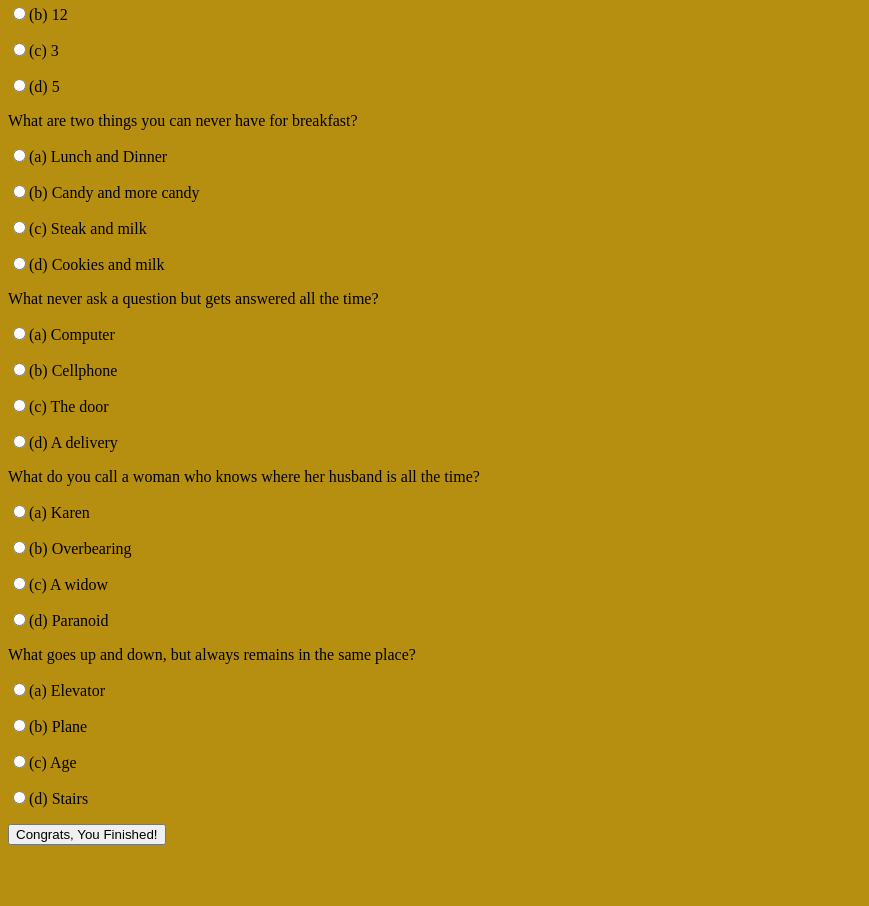
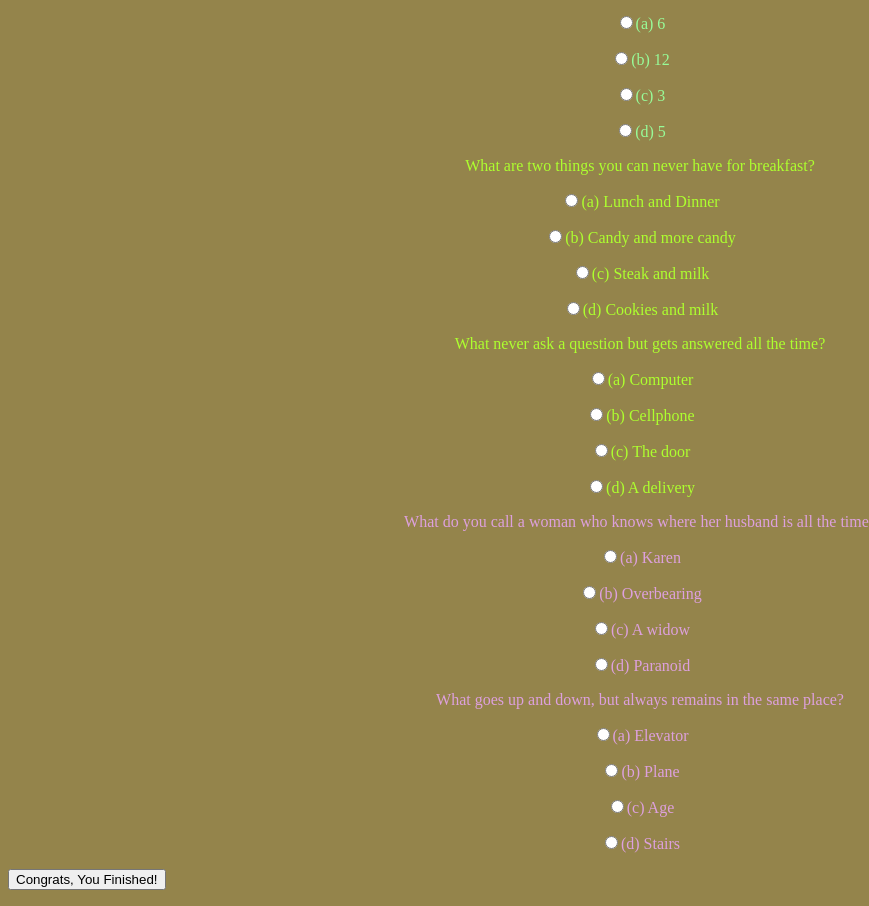
Before and after one commit to Chernandez2022/gameproject1, a website: page index.html in a window 1280 px wide. Shown: the part 680-1586 px from the top of the page, without its empty margins (0-869 px from the left). Before the commit the page ends 1541 px from the top, so only its background shows below. Drawn offline with Linux system fonts and the light colour scheme.

Commit message:
finished up styling :)

```diff
--- a/index.html
+++ b/index.html
@@ -9,7 +9,7 @@
   </head>
   <body>
     <form name="quiz" id="quiz">
-      <h1>Trivia Quiz</h1>
+      <h1 class="title">Trivia Quiz</h1>
       <div class="ghost">
         <p>What is the Capital of New Jersey?</p>
         <p><input type="radio" name="question1" value="Wayne" />(a) Wayne</p>
@@ -23,7 +23,7 @@
           <input type="radio" name="question1" value="Paterson" />(d) Paterson
         </p>
       </div>
-      <div class="quiz">
+      <div class="ghost">
         <p>Where can Kangaroos be found?</p>
         <p>
           <input type="radio" name="question2" value="Australia" />(a) Australia
@@ -34,21 +34,21 @@
         </p>
         <p><input type="radio" name="question2" value="Japan" />(d) Japan</p>
       </div>
-      <div class="quiz">
+      <div class="trick">
         <p>What's 9 + 10?</p>
         <p><input type="radio" name="question3" value="21" />(a) 21</p>
         <p><input type="radio" name="question3" value="11" />(b) 11</p>
         <p><input type="radio" name="question3" value="20" />(c) 20</p>
         <p><input type="radio" name="question3" value="19" />(d) 19</p>
       </div>
-      <div class="quiz">
+      <div class="trick">
         <p>How many months have 28 days?</p>
         <p><input type="radio" name="question4" value="6" />(a) 6</p>
         <p><input type="radio" name="question4" value="12" />(b) 12</p>
         <p><input type="radio" name="question4" value="3" />(c) 3</p>
         <p><input type="radio" name="question4" value="5" />(d) 5</p>
       </div>
-      <div class="quiz">
+      <div class="night">
         <p>What are two things you can never have for breakfast?</p>
         <p>
           <input type="radio" name="question5" value="Lunch and Dinner" />(a)
@@ -70,7 +70,7 @@
           Cookies and milk
         </p>
       </div>
-      <div class="quiz">
+      <div class="night">
         <p>What never ask a question but gets answered all the time?</p>
         <p>
           <input type="radio" name="question6" value="Computer" />(a) Computer
@@ -86,7 +86,7 @@
           delivery
         </p>
       </div>
-      <div class="quiz">
+      <div class="zom">
         <p>
           What do you call a woman who knows where her husband is all the time?
         </p>
@@ -102,7 +102,7 @@
           <input type="radio" name="question7" value="Paranoid" />(d) Paranoid
         </p>
       </div>
-      <div class="quiz">
+      <div class="zom">
         <p>What goes up and down, but always remains in the same place?</p>
         <p>
           <input type="radio" name="question8" value="Elevator" />(a) Elevator
@@ -112,6 +112,7 @@
         <p><input type="radio" name="question8" value="Stairs" />(d) Stairs</p>
       </div>
       <input
+        class="button"
         type="button"
         name=""
         value="Congrats, You Finished!"
--- a/scss/style.scss
+++ b/scss/style.scss
@@ -1,37 +1,49 @@
 // scss variables!
 $primary-color: #b68f10;
-$secondary-color: #2761a3;
-$fonts: Arial, Helvetica, Serif;
+$secondary-color: #27e4b5;
+$third-color: rgb(187, 14, 86);
+$fonts: lucida;
 $border-radius: 5px;
 
 // basic page styling. Some of it needs compiling!
 
 body {
-  background-color: $primary-color;
+  @function average-color($color1, $color2, $color3) {
+    @return mix($color1, mix($color2, $color3));
+  }
+  background-color: average-color(
+    $primary-color,
+    $secondary-color,
+    $third-color
+  );
 
-  &.h1 {
+  @mixin center {
+    text-align: center;
+  }
+
+  .title {
     color: $primary-color;
+    text-align: center;
+    font-size: 50px;
   }
   .ghost {
     color: $secondary-color;
-    font-style: $fonts;
+    font-family: $fonts;
     text-align: center;
   }
+
+  .trick {
+    @include center();
+    color: palegreen;
+  }
+
+  .night {
+    @include center();
+    color: greenyellow;
+  }
+
+  .zom {
+    @include center();
+    color: plum;
+  }
 }
-
-@mixin border-radius($radius) {
-  border-radius: $radius;
-}
-
-// body {
-//   background-color: $primary-color;
-//   font-family: $fonts;
-//   line-height: 1.5;
-// }
-
-// .quiz {
-//   p {
-//     font-size: medium;
-//     text-align: center;
-//   }
-// }
```
Also changed, not shown: css/style.css, 1 other file.
